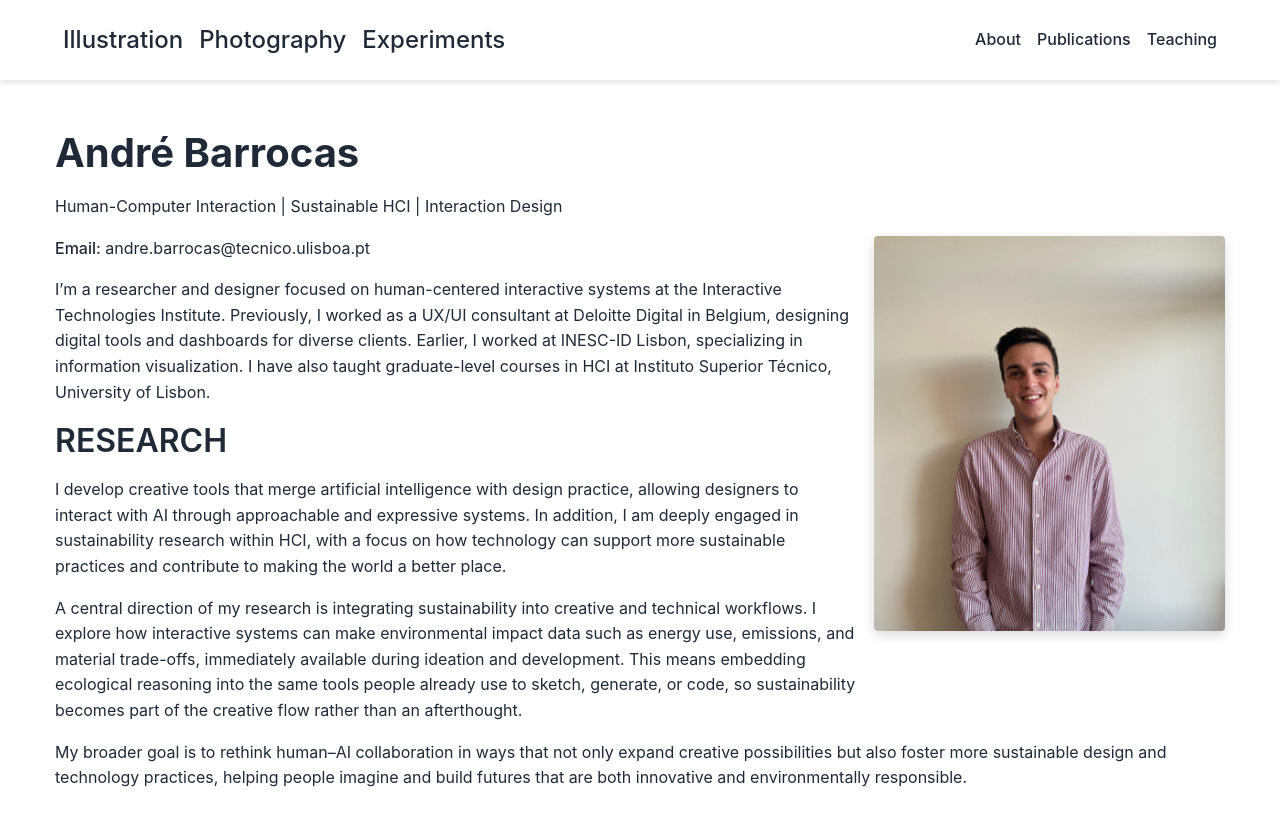
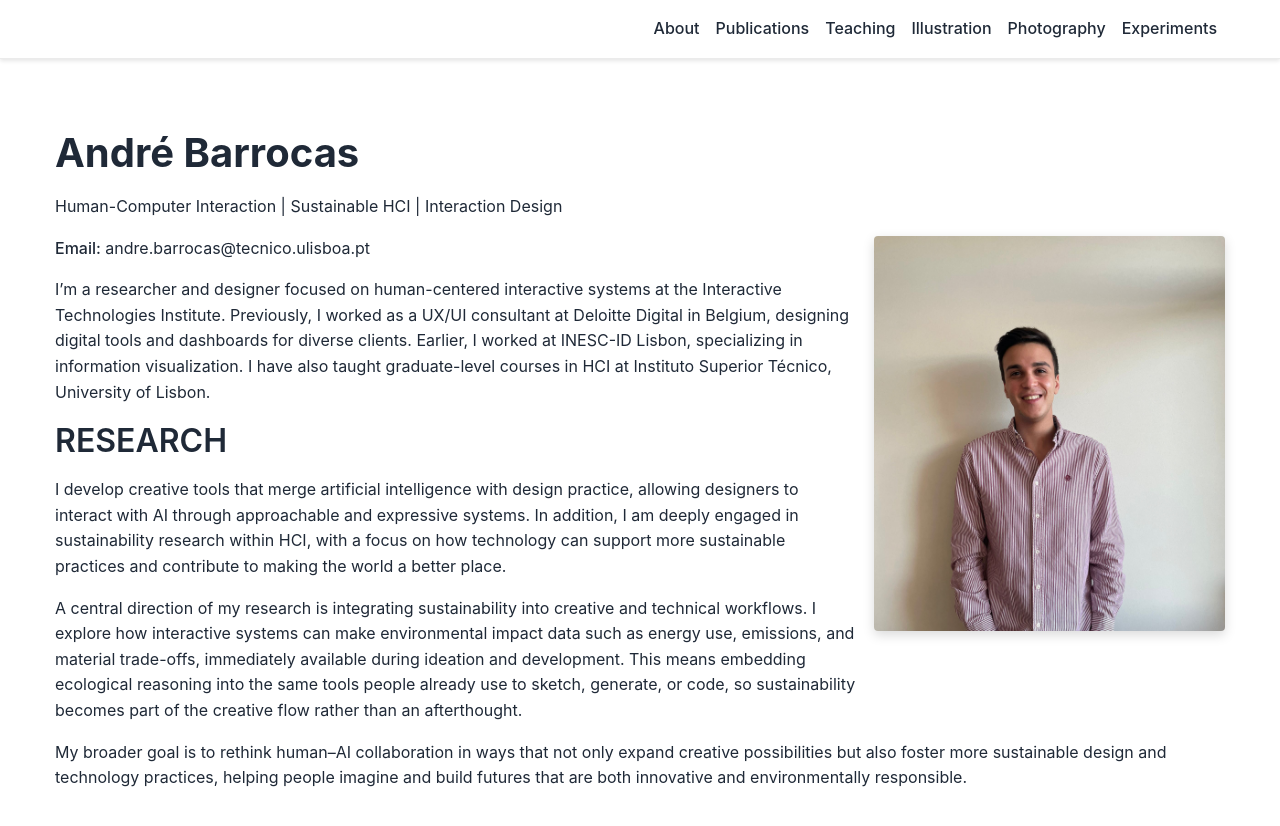
Before and after one commit to andrebarrocas/andrebarrocas.github.io, a Jekyll site: the page built from _pages/about.md, in a window 1280 px wide and 900 px high. Shown: the top 826 px of the window. Built offline with Jekyll 4.4.1, drawn with Linux system fonts in a browser that asks for light colours; comment, search, counter and statistics services are not loaded; a style sheet for code colours, icons or effects is not loaded.

Commit message:
layout improvements

```diff
--- a/_includes/header.html
+++ b/_includes/header.html
@@ -4,32 +4,10 @@
       <nav id="navbar" class="navbar navbar-light navbar-expand-sm {% if site.navbar_fixed %}fixed-top{% else %}sticky-top{% endif %}">
         <div class="container">
 
-          <!-- Portfolio Tabs on the left (where GitHub links were) -->
-          <div class="navbar-brand">
-            <ul class="navbar-nav d-flex flex-row">
-              <li class="nav-item {% if page.title == 'Illustration' %}active{% endif %}">
-                <a class="nav-link" href="{{ '/illustration/' | relative_url }}">Illustration
-                  {%- if page.title == "Illustration" -%}
-                  <span class="sr-only">(current)</span>
-                  {%- endif -%}
-                </a>
-              </li>
-              <li class="nav-item {% if page.title == 'Photography' %}active{% endif %}">
-                <a class="nav-link" href="{{ '/photography/' | relative_url }}">Photography
-                  {%- if page.title == "Photography" -%}
-                  <span class="sr-only">(current)</span>
-                  {%- endif -%}
-                </a>
-              </li>
-              <li class="nav-item {% if page.title == 'Experiments' %}active{% endif %}">
-                <a class="nav-link" href="{{ '/experiments/' | relative_url }}">Experiments
-                  {%- if page.title == "Experiments" -%}
-                  <span class="sr-only">(current)</span>
-                  {%- endif -%}
-                </a>
-              </li>
-            </ul>
-          </div>
+          <!-- Removed social icons from navbar -->
+          <!-- <div class="navbar-brand social">
+            {% include social.html %}
+          </div> -->
 
           <!-- Navbar Toggle -->
           <button class="navbar-toggler collapsed ml-auto" type="button" data-toggle="collapse" data-target="#navbarNav" aria-controls="navbarNav" aria-expanded="false" aria-label="Toggle navigation">
@@ -83,6 +61,29 @@
               {%- endif -%}
               {%- endif -%}
               {% endfor -%}
+
+              <!-- Portfolio Tabs -->
+              <li class="nav-item {% if page.title == 'Illustration' %}active{% endif %}">
+                <a class="nav-link" href="{{ '/illustration/' | relative_url }}">Illustration
+                  {%- if page.title == "Illustration" -%}
+                  <span class="sr-only">(current)</span>
+                  {%- endif -%}
+                </a>
+              </li>
+              <li class="nav-item {% if page.title == 'Photography' %}active{% endif %}">
+                <a class="nav-link" href="{{ '/photography/' | relative_url }}">Photography
+                  {%- if page.title == "Photography" -%}
+                  <span class="sr-only">(current)</span>
+                  {%- endif -%}
+                </a>
+              </li>
+              <li class="nav-item {% if page.title == 'Experiments' %}active{% endif %}">
+                <a class="nav-link" href="{{ '/experiments/' | relative_url }}">Experiments
+                  {%- if page.title == "Experiments" -%}
+                  <span class="sr-only">(current)</span>
+                  {%- endif -%}
+                </a>
+              </li>
               {%- if site.enable_darkmode %}
 
               <!-- Toogle theme mode -->
```
